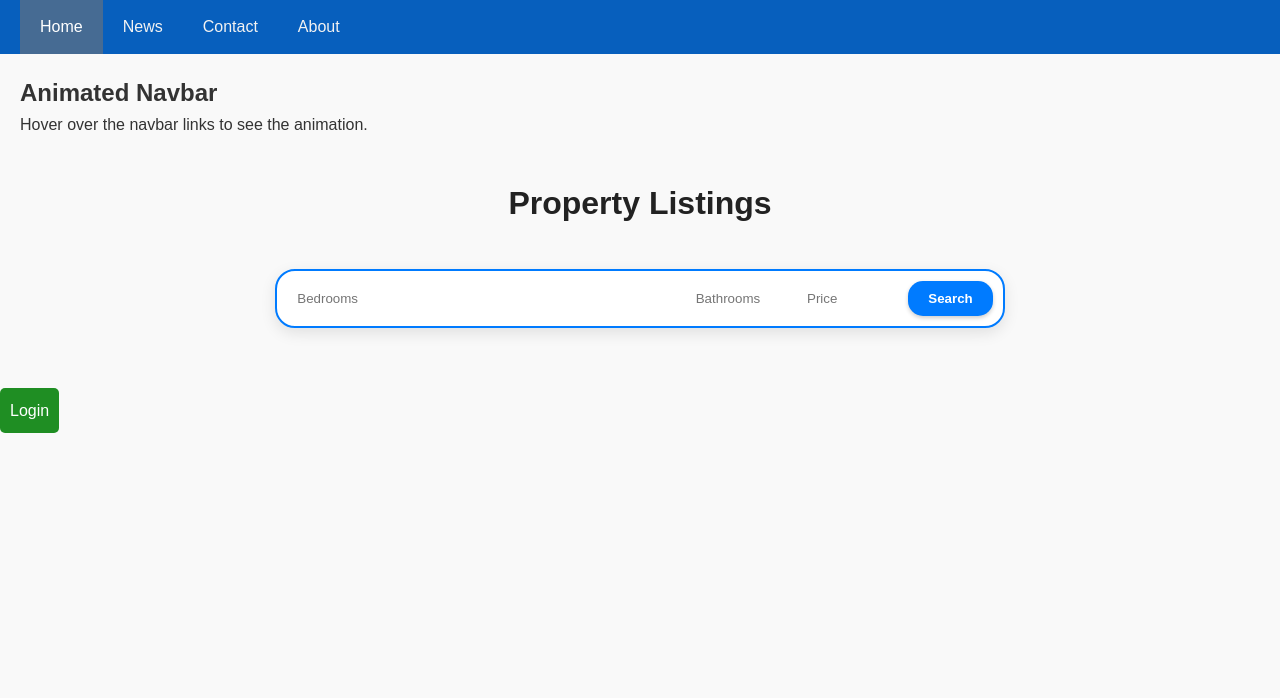
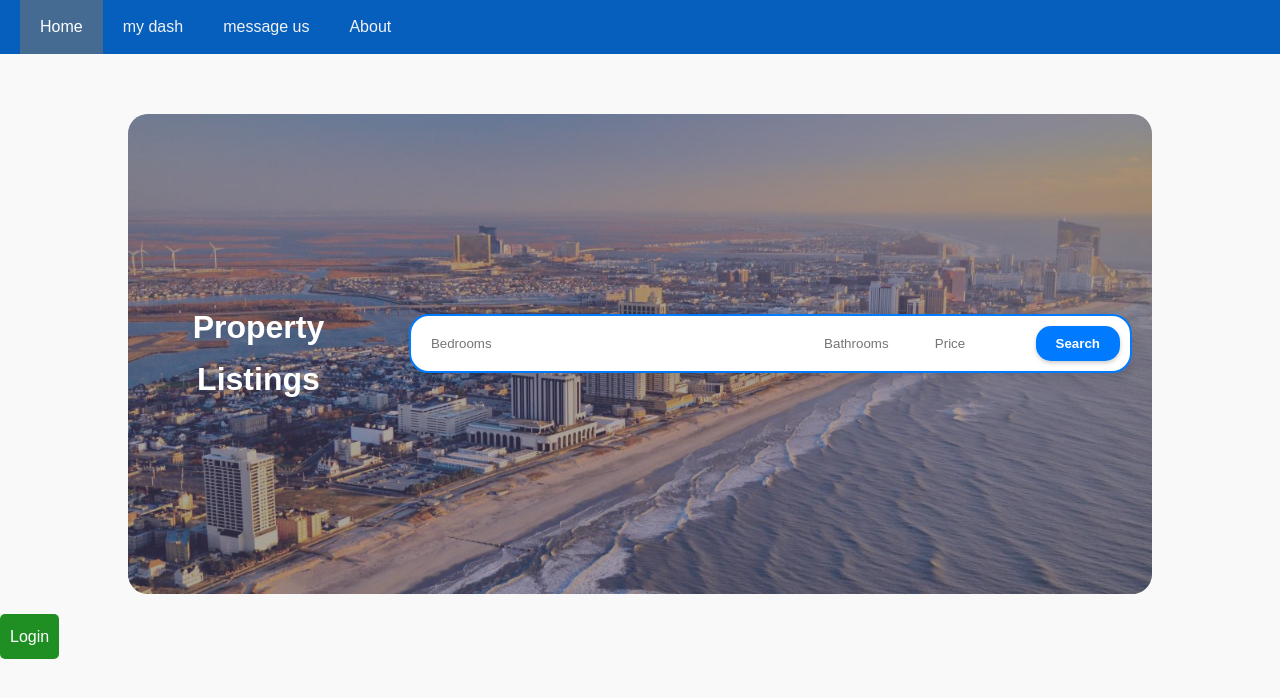
Before and after one commit to sangidahuda/Software_Engineering, a Flask app: page /index in a window 1280 px wide. Shown: the top 698 px of the page. Run offline with Flask 3, Linux system fonts and the light colour scheme; data that the repository does not hold is empty.

Commit message:
added styling

```diff
--- a/app/routes.py
+++ b/app/routes.py
@@ -5,7 +5,7 @@ from .models import User, Message,PropertyListing, Photos, Reservation
 from werkzeug.security import generate_password_hash, check_password_hash
 from werkzeug.utils import secure_filename
 from flask_login import login_user, login_required, current_user, logout_user
-from flask import jsonify
+from flask import jsonify,send_from_directory
 from sqlalchemy import func, case
 import os
 from datetime import datetime, timedelta
@@ -56,7 +56,7 @@ def login():
             if user.is_admin:
                 return redirect(url_for('main.admin_dashboard'))
             else:  # This else should align with if user.is_admin
-                return redirect(url_for('main.user_messages'))
+                return redirect(url_for('main.'))
         else:
             flash('Invalid email or password.')
 
@@ -216,23 +216,23 @@ def create_property_listing():
 @main_bp.route('/logout')
 @login_required
 def logout():
-    logout_user()  # Flask-Login utility to logout the current user
-    return redirect(url_for('main.index'))  # Redirect to the homepage or index route
+    logout_user()
+    return redirect(url_for('main.index'))
+
+######################################################################## for setting file location
+@main_bp.route('/uploads/<filename>')
+def uploaded_file(filename):
+    upload_folder = '/Users/jorgegonzales/Desktop/WebsiteImages'
+    return send_from_directory(upload_folder, filename)
 
 ####################################################################### for viewing property listings
 @main_bp.route('/get_property_listings')
 def get_property_listings():
     property_listings = PropertyListing.query.all()
     properties = []
-
     for property in property_listings:
-
         first_photo = Photos.query.filter_by(property_id=property.id).first()
-
-        # Use the new route for serving images
-        photo_url = url_for('static', filename=f'WebsiteImages/{first_photo.photo}') if first_photo else None
-
-
+        photo_url = url_for('main.uploaded_file', filename=first_photo.photo) if first_photo else None
         properties.append({
             'id': property.id,
             'title': property.title,
@@ -241,9 +241,8 @@ def get_property_listings():
             'location': property.location,
             'bedrooms': property.bedrooms,
             'bathrooms': property.bathrooms,
-            'photo_url': photo_url  # Add the URL of the first photo
+            'photo_url': photo_url
         })
-
     return jsonify(properties)
 ####################################################################### for sender user to loging page
 #this route will redirect the user to the login page.
--- a/app/static/index.css
+++ b/app/static/index.css
@@ -5,6 +5,57 @@
     box-sizing: border-box;
 }
 
+.name12 {
+    color: white;
+}
+
+.big-container {
+    display: flex;
+    justify-content: center;
+    align-items: center;
+    height: 100vh;
+    margin-top: 60px;
+}
+
+.background-img {
+    margin-top: 60;
+    position: relative;
+    height: 60vh;
+    width: 100%;
+    border-radius: 20px;
+    display: flex;
+    justify-content: center;
+    align-items: center;
+    overflow: hidden;
+}
+
+.background-img::before {
+    content: '';
+    position: absolute;
+    top: 0;
+    left: 0;
+    right: 0;
+    bottom: 0;
+    background-image: url('Atlantic City.jpg');
+    background-size: cover;
+    background-position: center;
+    background-repeat: no-repeat;
+    /* filter: blur(1px); Adjust the blur level as needed */
+    z-index: -1;
+}
+
+.background-img::after {
+    content: '';
+    position: absolute;
+    top: 0;
+    left: 0;
+    right: 0;
+    bottom: 0;
+    background: rgba(84, 79, 121, 0.5);
+    z-index: -1;
+}
+
+/* *************************** */
 /* Font */
 body {
     font-family: 'Arial', sans-serif;
@@ -34,6 +85,7 @@ h1 {
     justify-content: center;
     margin-bottom: 20px;
     padding: 20px;
+
 }
 
 .search-box {
@@ -131,6 +183,7 @@ body {
     overflow: hidden;
     background-color: #075fbd;
     padding: 0 20px;
+    margin-bottom: 60px;
   }
   .navbar a {
     float: left;
--- a/app/templates/admin_dashboard.html
+++ b/app/templates/admin_dashboard.html
@@ -62,5 +62,8 @@
       fetchUserList();
     });
   </script>
+
+  <a href="{{ url_for('main.index') }}">Home</a>
+
 </body>
 </html>
--- a/app/templates/index.html
+++ b/app/templates/index.html
@@ -13,18 +13,15 @@
   <body>
     <div class="navbar">
       <a class="active" href="#home">Home</a>
-      <a href="#news">News</a>
-      <a href="#contact">Contact</a>
+      <a href="{{ url_for('main.user_dashboard') }}">my dash</a>
+      <a href="{{ url_for('main.user_messages') }}">message us</a>
+      <!-- <a href="#contact">Contact</a> -->
       <a href="#about">About</a>
     </div>
 
-    <div style="padding:20px">
-      <h2>Animated Navbar</h2>
-      <p>Hover over the navbar links to see the animation.</p>
-    </div>
+<div class = "big container">
  <div class = "background-img">
-    <h1>Property Listings</h1>
-
+    <h1 class="name12">Property Listings</h1>
       <!-- Search Bar Container -->
     <div class="search-container">
       <div class="search-box">
@@ -39,7 +36,7 @@
       </div>
     </div>
  </div>
-
+</div>
     <a
       href="{{ url_for('main.login') }}"
       style="
@@ -68,7 +65,6 @@
                 var listing = $('<div class="property-item" style="cursor: pointer;">');
 
                 if (property.photo_url) {
-                  // Append the image if it exists
                   listing.append($('<img>').attr('src', property.photo_url).css({
                     maxWidth: '100%',
                     borderRadius: '5px',
```
Also changed, not shown: app/templates/property.html (+13 -0 lines), app/static/Atlantic City.jpg (added).
